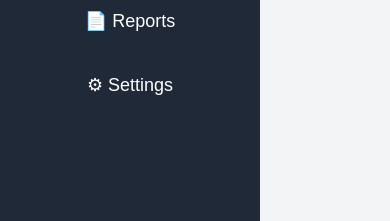
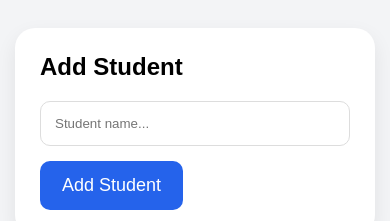
Before and after one commit to LJay18/my-project, a React (Vite) app in the folder frontend/vite-project/: page / in a window 390 px wide. Shown: the part 231-452 px from the top of the page. Built offline with nearby package versions, Linux system fonts and the light colour scheme; no server answers.

Commit message:
Add mobile sidebar

```diff
--- a/frontend/vite-project/src/App.jsx
+++ b/frontend/vite-project/src/App.jsx
@@ -14,6 +14,7 @@ function App() {
   const [students, setStudents] = useState([]);
   const [page, setPage] = useState("attendance");
   const [search, setSearch] = useState("");
+  const [menuOpen, setMenuOpen] = useState(false);
 
   const [date, setDate] = useState(
     new Date().toISOString().split("T")[0]
@@ -58,6 +59,7 @@ function App() {
       <Sidebar
         page={page}
         setPage={setPage}
+        menuOpen={menuOpen}
       />
 
       <main className="main">
--- a/frontend/vite-project/src/components/Sidebar.css
+++ b/frontend/vite-project/src/components/Sidebar.css
@@ -35,3 +35,46 @@
 .sidebar .active{
     background:#2563eb;
 }
+
+/* Desktop */
+.sidebar {
+  width: 260px;
+  transition: 0.3s ease;
+}
+
+/* Hide menu button on desktop */
+.menu-btn {
+  display: none;
+}
+
+/* Mobile */
+@media (max-width:768px){
+
+  .menu-btn{
+    display:block;
+    position:fixed;
+    top:15px;
+    left:15px;
+    z-index:1001;
+    font-size:28px;
+    border:none;
+    background:#2563eb;
+    color:white;
+    border-radius:8px;
+    padding:8px 12px;
+    cursor:pointer;
+  }
+
+  .sidebar{
+    position:fixed;
+    top:0;
+    left:-280px;
+    width:260px;
+    height:100vh;
+    z-index:1000;
+  }
+
+  .sidebar.open{
+    left:0;
+  }
+}
--- a/frontend/vite-project/src/components/Sidebar.jsx
+++ b/frontend/vite-project/src/components/Sidebar.jsx
@@ -1,16 +1,14 @@
 import React from "react";
 import "./Sidebar.css";
 
-function Sidebar({ page, setPage }) {
+function Sidebar({ page, setPage, menuOpen }) {
   return (
-    <aside className="sidebar">
-
+    <aside className={`sidebar ${menuOpen ? "open" : ""}`}>
       <div className="logo">
         <h2>📚 AttendPro</h2>
       </div>
 
       <ul>
-
         <li
           className={page === "attendance" ? "active" : ""}
           onClick={() => setPage("attendance")}
@@ -36,11 +34,9 @@ function Sidebar({ page, setPage }) {
           className={page === "settings" ? "active" : ""}
           onClick={() => setPage("settings")}
         >
-          ⚙ Settings
+          ⚙️ Settings
         </li>
-
       </ul>
-
     </aside>
   );
 }
```
